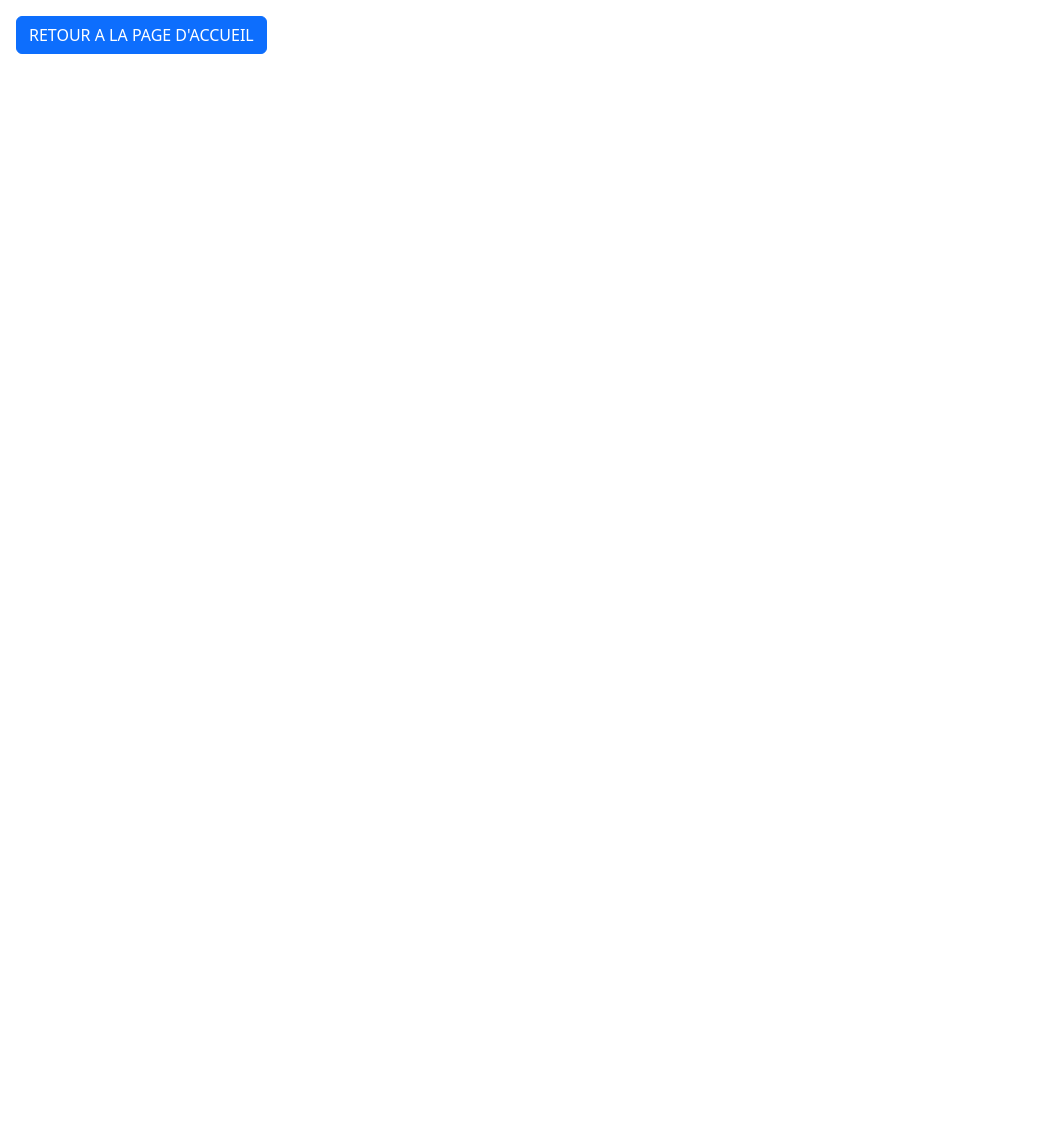
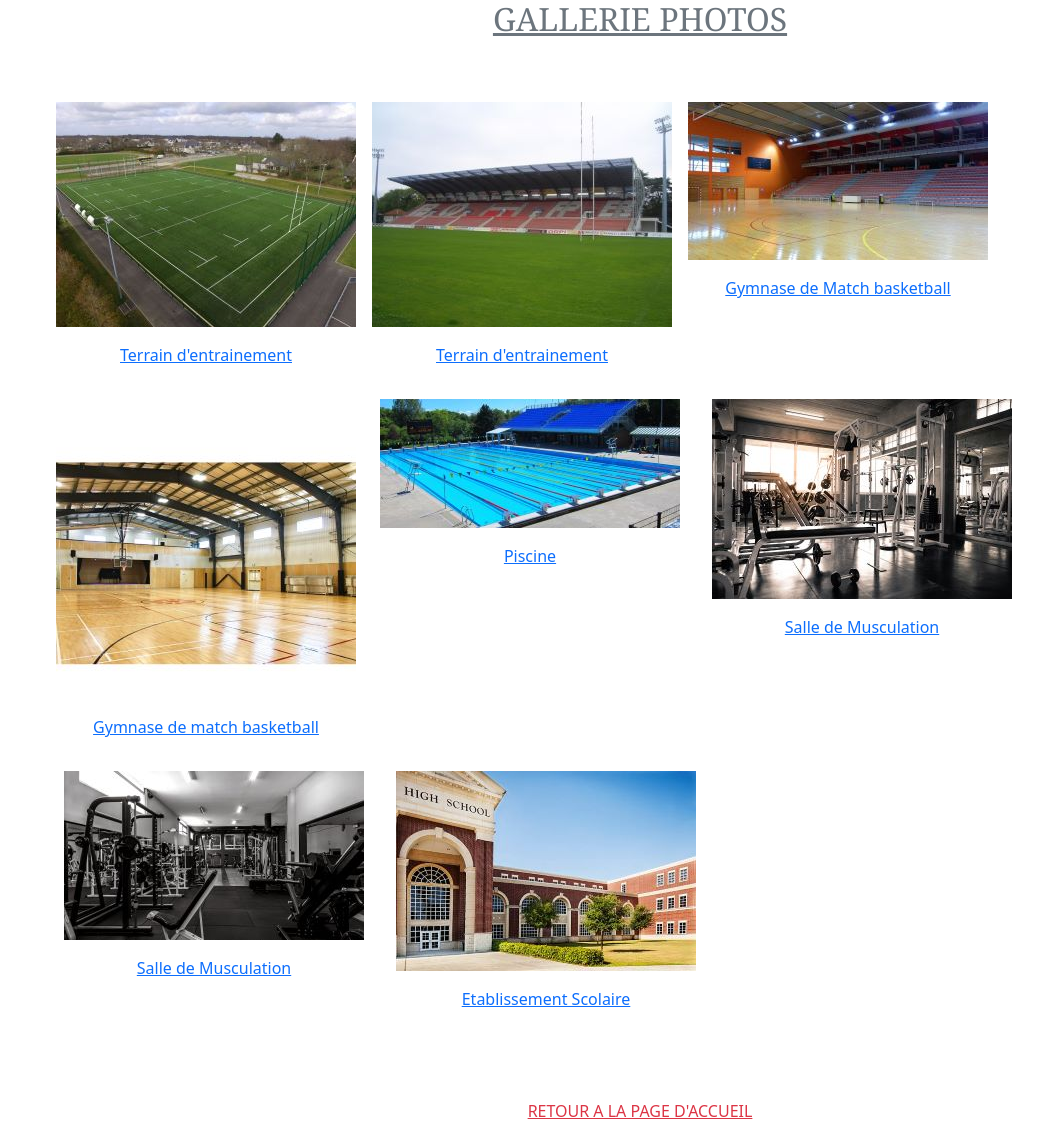
Before and after one commit to JONLUCA237/Evaluation_studi_1, a plain HTML site: page page2.html in a window 1280 px wide. Shown: the whole page, without its empty margins (0-1059 px from the left). Before the commit the page ends 800 px from the top, so only its background shows below. Drawn offline with nearby package versions, Linux system fonts and the light colour scheme.

Commit message:
Add new changes

```diff
--- a/page2.html
+++ b/page2.html
@@ -19,14 +19,58 @@
   </head>
 
   <body>
-    <header>
+
+<main>
+
+  <h2 class="text-center text-secondary" id="la gallerie">GALLERIE PHOTOS</h2>
+   <div class="d-flex flex-wrap m-5">
+        <a href="pictures/terrain_de_rugby_1.jpg">
+          <img src="pictures/terrain_de_rugby_sz_1.jpg" alt="" title="cliquez sur l'image ou son titre pour l'agrandir" class="py-2 m-2">
+        <p class="text-center">Terrain d'entrainement</p>
+      </a>
+
+        <a href="pictures/terrain_rugby_2.jpg">
+          <img src="pictures/terrain_rugby_sz_2.jpg" alt="" title="cliquez sur l'image ou son titre pour l'agrandir" class="py-2 m-2">
+        <p class="text-center">Terrain d'entrainement</p>
+        </a>
+
+        <a  href="pictures/gymnase_basket_1.jpg">
+          <img src="pictures/gymnase_basket_sz_1.jpg" alt="" title="cliquez sur l'image ou son titre pour l'agrandir" class="py-2 m-2">
+          <p class="text-center">Gymnase de Match basketball</p>
+        </a>
+          <a href="pictures/gymnase_basket_2.jpg">
+        <img src="pictures/gymnase_basket_sz_2.jpg" alt=""  title="cliquez sur l'omage ou son titre pour l'agrandir" class="py-2 m-2">
+        <p class="text-center">Gymnase de match basketball</p>
+        </a>
+        <a href="pictures/piscine.jpg">
+          <img src="pictures/piscine_sz.jpg" alt="" title="cliquez sur l'image ou son titre pour l'agrandir" class="p-2 m-2">
+          <p class="text-center">Piscine</p>
+        </a>
+        <a href="pictures/salle_muscu_1.jpg">
+          <img src="pictures/salle_muscu_sz_1.jpg" alt="" title="cliquez sur l'immage  ou son titre pour l'agrandir"  class="p-2 m-2">
+          <p class="text-center">Salle de Musculation </p>
+        </a>
+        <a href="pictures/salle_muscu_2.jpg">
+          <img src="pictures/salle_muscu_sz_2.jpg" alt="" title="cliquez sur l'image ou son pour l'agrandir"  class="p-2 m-2">
+          <p class="text-center">Salle de Musculation</p>
+        </a>
+        <a href="pictures/Etablissement_scolaire.jpg">
+          <img src="pictures/Etablissement_scolaire_sz.jpg" alt="" title="cliquez sur l'image ou son titre pour l'agrandir"  class="p-2 m-2">
+          <p class="text-center">Etablissement Scolaire</p>
+
+      </div>
+      </div>
 
 
-    </main>
-    <script src="https://cdn.jsdelivr.net/npm/@popperjs/core@2.11.8/dist/umd/popper.min.js" integrity="sha384-I7E8VVD/ismYTF4hNIPjVp/Zjvgyol6VFvRkX/vR+Vc4jQkC+hVqc2pM8ODewa9r" crossorigin="anonymous"></script>
-      <script src="https://cdn.jsdelivr.net/npm/bootstrap@5.3.0/dist/js/bootstrap.min.js" integrity="sha384-fbbOQedDUMZZ5KreZpsbe1LCZPVmfTnH7ois6mU1QK+m14rQ1l2bGBq41eYeM/fS" crossorigin="anonymous"></script>
-  </body>
 
 
-  <a href="index.html" class="btn btn-primary m-3" tabindex="-1" role="button" aria-disabled="true">RETOUR A LA PAGE D'ACCUEIL</a>
+
+  <script src="https://cdn.jsdelivr.net/npm/@popperjs/core@2.11.8/dist/umd/popper.min.js" integrity="sha384-I7E8VVD/ismYTF4hNIPjVp/Zjvgyol6VFvRkX/vR+Vc4jQkC+hVqc2pM8ODewa9r" crossorigin="anonymous"></script>
+  <script src="https://cdn.jsdelivr.net/npm/bootstrap@5.3.0/dist/js/bootstrap.min.js" integrity="sha384-fbbOQedDUMZZ5KreZpsbe1LCZPVmfTnH7ois6mU1QK+m14rQ1l2bGBq41eYeM/fS" crossorigin="anonymous"></script>
+
+<main>
+</body>
+<div class="p-4 text-center">
+<a href="index.html"  tabindex="-1" role="button" aria-disabled="true" class="text-danger">RETOUR A LA PAGE D'ACCUEIL</a>
+</div>
   </html>
--- a/style.css
+++ b/style.css
@@ -1,5 +1,6 @@
 h2{
   font-family: Cambria, Cochin, Georgia, Times, 'Times New Roman', serif;
-  font-size:1.5em;
+  font-size:2.em;
   text-decoration: underline;
+
 }
```
Also changed, not shown: index.html (+58 -5 lines), pictures/Etablissement_scolaire.jpg (added), pictures/Etablissement_scolaire_sz.jpg (added), pictures/gymnase_basket_1.jpg (added), pictures/gymnase_basket_2.jpg (added), pictures/gymnase_basket_sz_1.jpg (added), pictures/gymnase_basket_sz_2.jpg (added), pictures/piscine.jpg (added), pictures/piscine_sz.jpg (added), pictures/salle_muscu_1.jpg (added), pictures/salle_muscu_2.jpg (added), pictures/salle_muscu_sz_1.jpg (added), pictures/salle_muscu_sz_2.jpg (added), pictures/terrain_de_rugby_1.jpg (added), 3 more files.
